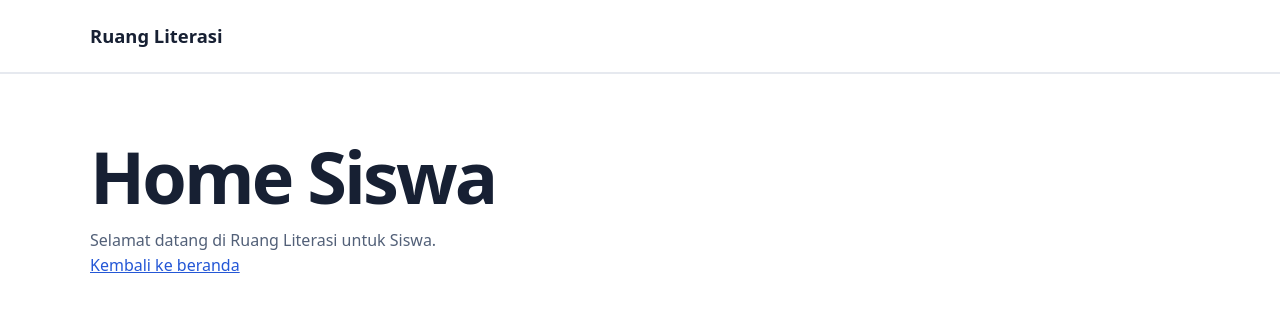
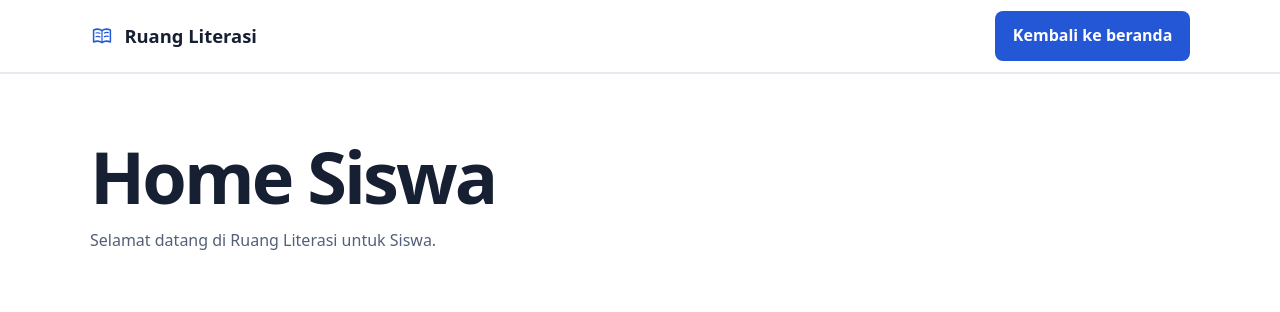
Before and after one commit to harisusa/ruangliterasi, a plain HTML site: page home-siswa.html in a window 1280 px wide. Drawn offline with Linux system fonts and the light colour scheme.

Commit message:
Penambahan logo dan teks ruang literasi dan tombol kembali ke beranda pada page home-siswa

```diff
--- a/home-siswa.html
+++ b/home-siswa.html
@@ -9,15 +9,38 @@
   <body>
     <a class="skip-link" href="#konten">Lewati ke konten utama</a>
     <header class="site-header">
-      <div class="container header-content">
-        <a class="brand" href="index.html">Ruang Literasi</a>
+      <div class="container header-content home-header-content">
+        <a class="brand" href="index.html" aria-label="Ruang Literasi, beranda">
+          <svg
+            class="brand-logo"
+            viewBox="0 0 40 40"
+            aria-hidden="true"
+          >
+            <path
+              d="M20 11c-4.2-3-9-3.1-14-1v20c5-2.1 9.8-2 14 1 4.2-3 9-3.1 14-1V10c-5-2.1-9.8-2-14 1Z"
+              fill="none"
+              stroke="currentColor"
+              stroke-linecap="round"
+              stroke-linejoin="round"
+              stroke-width="2.5"
+            />
+            <path
+              d="M20 11v20M10 15c2.4-.7 4.6-.5 6.5.5M24 15c1.9-1 4.1-1.2 6.5-.5M10 21c2.4-.7 4.6-.5 6.5.5M24 21c1.9-1 4.1-1.2 6.5-.5"
+              fill="none"
+              stroke="currentColor"
+              stroke-linecap="round"
+              stroke-width="2"
+            />
+          </svg>
+          <span>Ruang Literasi</span>
+        </a>
+        <a class="button" href="index.html">Kembali ke beranda</a>
       </div>
     </header>
     <main id="konten" class="content-section">
       <div class="container">
         <h1>Home Siswa</h1>
         <p>Selamat datang di Ruang Literasi untuk Siswa.</p>
-        <a href="index.html">Kembali ke beranda</a>
       </div>
     </main>
   </body>
```
